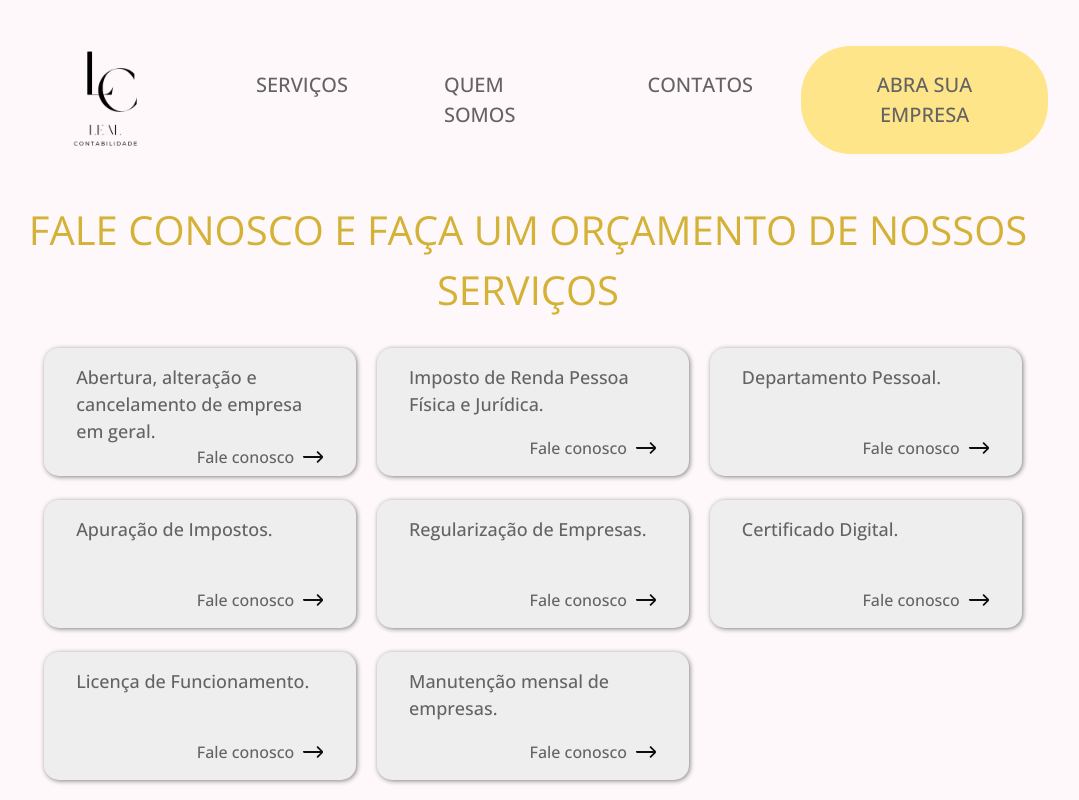
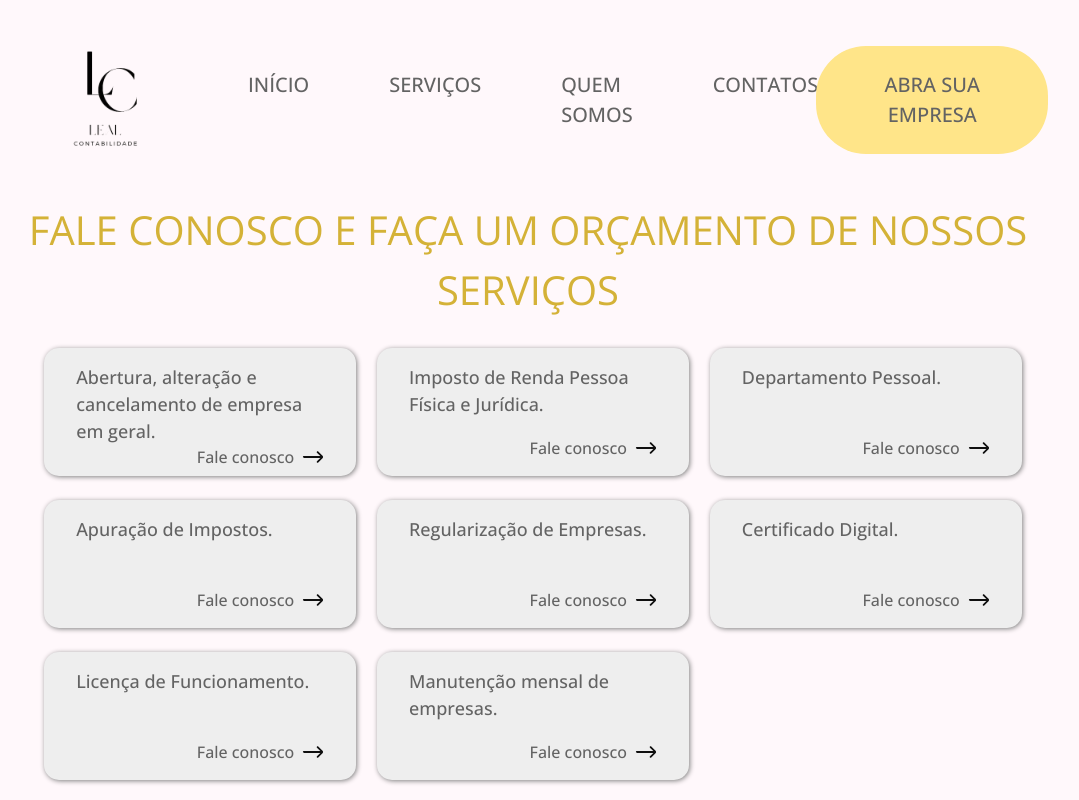
Before and after one commit to Nyir0/contabilidade, a React (Create React App) app: page /servicos in a window 1280 px wide. Shown: the top 800 px of the page, without its empty margins (112-1191 px from the left). Built offline with nearby package versions, Linux system fonts and the light colour scheme.

Commit message:
fix:corrige palavras

```diff
--- a/src/components/Header.css
+++ b/src/components/Header.css
@@ -17,7 +17,7 @@ header ul li{
     list-style-type: none;
     font-size: 20px;
     text-transform: uppercase;
-    margin: 0 3rem;
+    margin: 0 2.5rem;
 }
 
 #btn-page-down{
--- a/src/components/Header.js
+++ b/src/components/Header.js
@@ -11,6 +11,11 @@ export default function Header(){
                 <nav>
                     <img src="./logo.webp" alt="" width={200} height={200}/>
                     <ul className="flex">
+                        <li>
+                            <a href="/">
+                                início
+                            </a>
+                        </li>
                         <li>
                             <a href="/servicos">
                                 Serviços
@@ -41,7 +46,7 @@ export default function Header(){
                     <ul className="flex">
                         <li>
                             <a href="/">
-                                Inicio
+                                Início
                             </a>
                         </li>
                         <li>
```
